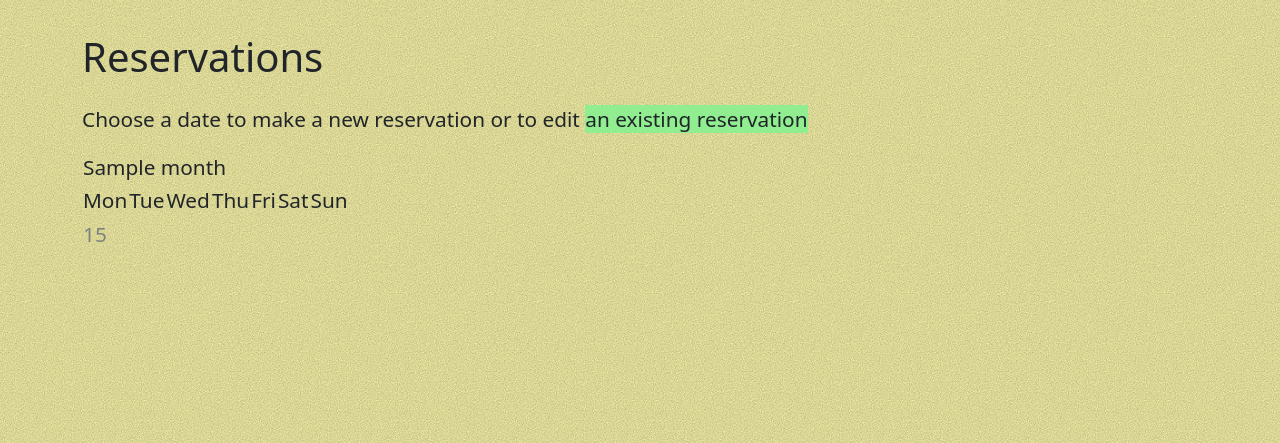
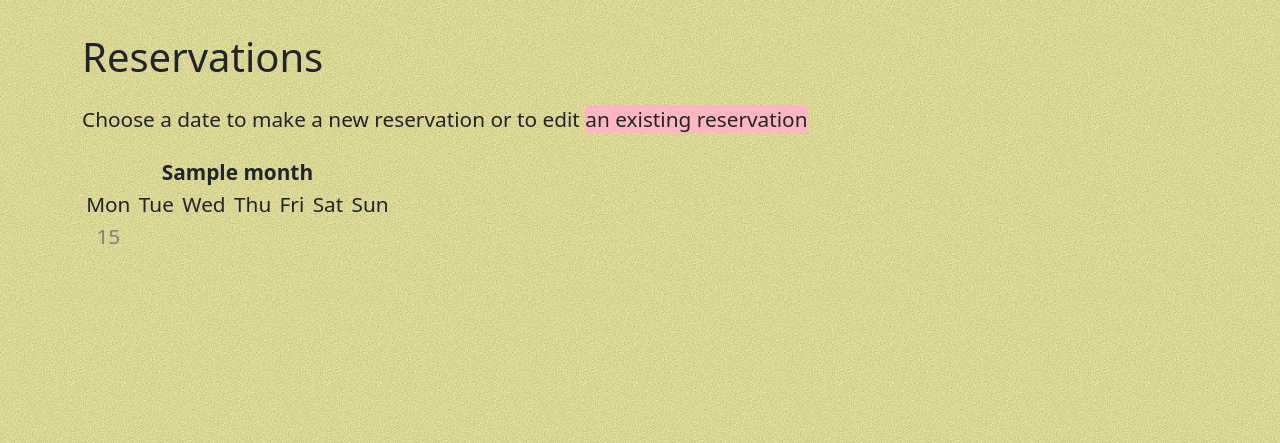
Before and after one commit to ctr-code/heart-of-ruritania, a Django app: template core/templates/core/reservations.html in a window 1280 px wide. Shown: the part 66-509 px from the top of the page. Run offline with Django 5.2, Linux system fonts and the light colour scheme; the template is opened without the code that fills it: most values are stand-ins (such as "Sample title", 1, 10 or a date in 2020); some libraries are stand-ins or nearby versions.

Commit message:
Format menu and reservations

```diff
--- a/core/templates/core/reservations.html
+++ b/core/templates/core/reservations.html
@@ -4,16 +4,16 @@
 {% block head_title %}Reservations - The Heart of Ruritania{% endblock %}
 
 {% block main %}
-<section class="container">
+<section id="reservations" class="container">
     <div class="row">
         <div class="col-12">
             <h1>Reservations</h1>
             <p>Choose a date to make a new reservation or to edit <span class="day_edit">an existing reservation</span></p>
-            <table>{% for month in months %}
-                <tr>
+            {% for month in months %}<table>
+                <tr class="cal_month">
                     <td colspan="7">{{ month.name }}</td>
                 </tr>
-                <tr>
+                <tr class="cal_dow">
                     <td>Mon</td>
                     <td>Tue</td>
                     <td>Wed</td>
@@ -21,7 +21,7 @@
                     <td>Fri</td>
                     <td>Sat</td>
                     <td>Sun</td>
-                {% for day in month.days %}
+                    {% for day in month.days %}
                     {% if forloop.counter0|divisibleby:7 %}</tr><tr>{% endif %}
                     {% spaceless %}
                     <td>
@@ -34,10 +34,10 @@
                         </div>
                     </td>
                     {% endspaceless %}
+                    {% endfor %}
+                </tr>
+                </table>
                 {% endfor %}
-                </tr>
-                {% endfor %}
-            </table>
         </div>
     </div>
 </section>
--- a/static/css/style.css
+++ b/static/css/style.css
@@ -24,6 +24,12 @@ h1 {
     color: black;
 }
 
+/* Menu */
+
+#restaurant_menu li {
+    padding: .15em 0em;
+}
+
 /* Opening hours */
 
 #hours_table tr+tr {
@@ -41,6 +47,23 @@ h1 {
 }
 
 /* Reservations */
+
+#reservations table {
+    margin-top: 1em;
+}
+
+#reservations td {
+    text-align: center;
+}
+
+#reservations .cal_month {
+    font-weight: bold;
+}
+
+#reservations .cal_dow td {
+    padding: 0 .2em;
+}
+
 .day_hide {
     visibility: hidden;
 }
@@ -50,7 +73,7 @@ h1 {
 }
 
 .day_edit {
-    background-color: lightgreen;
+    background-color: lightpink;
 }
 
 /* Slots */
```
Also changed, not shown: core/templates/core/menu.html (+13 -13 lines).
